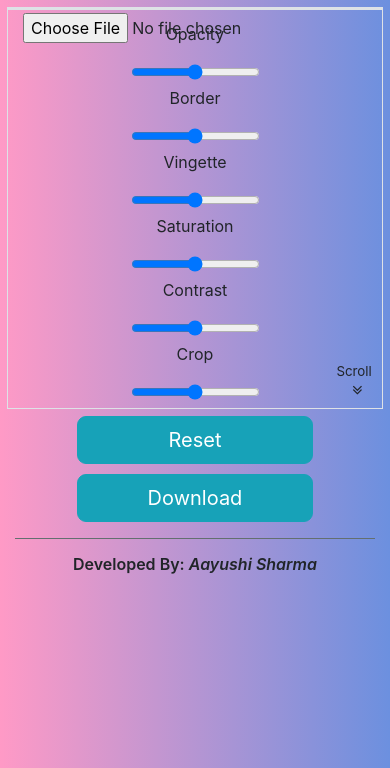
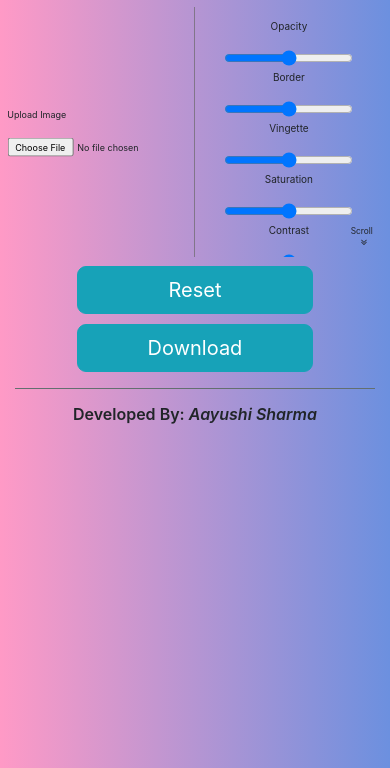
Before and after one commit to Mayank-Khurmai/Image-Editor, a plain HTML site: page index.html in a window 390 px wide. Shown: the part 76-844 px from the top of the page. Drawn offline with nearby package versions, Linux system fonts and the light colour scheme; a web font is replaced by a local one.

Commit message:
Add files via upload

```diff
--- a/index.html
+++ b/index.html
@@ -30,13 +30,13 @@
 
 
             <div class="row ">
-                <div class="col-md-7 col-sm-12 left border">
+                <div class="col-6 left">
                     <div class="left-in">
                         <p>Upload Image</p>
                         <input type="file" accept="image/*">
                     </div>
                 </div>
-                <div class="col-md-5 col-sm-12 right border">
+                <div class="col-6 right">
                     <div class="fix-container">
                         <p>Scroll</p>
                         <i class="fa fa-angle-double-down" aria-hidden="true"></i>
@@ -87,9 +87,5 @@
                 </div>
             </div>
         </footer>
-
-        <script>
-
-        </script>
     </body>
 </html>
--- a/style.css
+++ b/style.css
@@ -31,6 +31,8 @@ body {
  .left {
      position: relative;
      cursor: pointer;
+     height: 400px;
+     border-right: 1px solid  rgba(107, 105, 105, 0.7);
  }
 .left:hover {
     font-style: italic;
@@ -38,6 +40,7 @@ body {
 }
  .left-in {
      position: absolute;
+     width: 370px;
      top: 50%;
      left: 50%;
      transform: translate(-50%,-50%);
@@ -76,6 +79,24 @@ body {
      border-radius: 9px;
      width: 25%;
  }
+ @media screen and (max-width: 767px) {
+     .main .row {
+         height: 250px;
+     }
+     .left {
+         font-size: xx-small;
+         height: 250px;
+     }
+     .left-in {
+         width: 40%;
+         font-size: xx-small;
+         left: 20%;
+     }
+     .right {
+         font-size: x-small;
+         height: 250px;
+     }
+ }
  @media screen and (max-width: 600px) {
     .down .btn {
         width: 90%;
```
